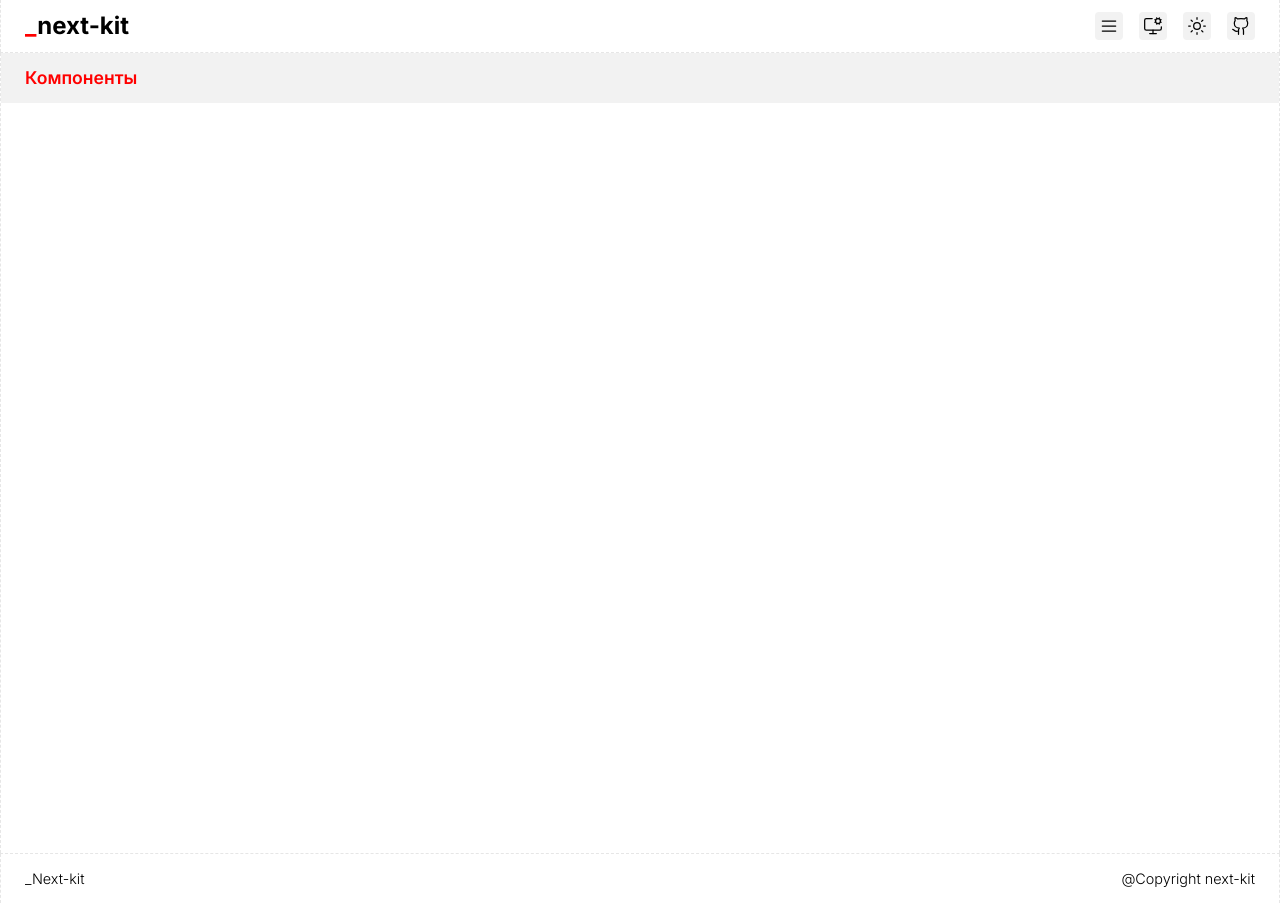
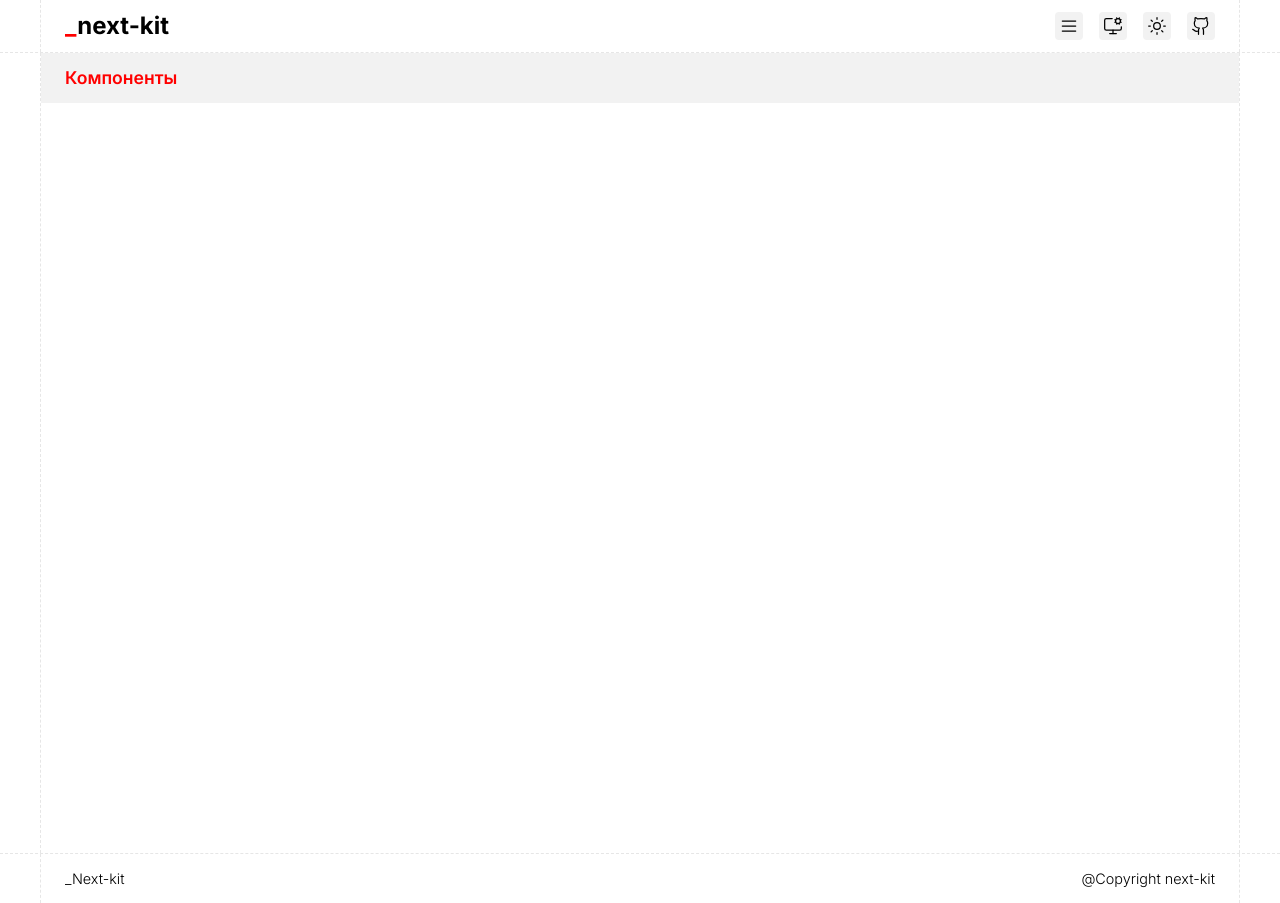
Before and after one commit to Hellaim/next-kit, a Next.js app: page /ui-kit in a window 1280 px wide. Built offline with nearby package versions, Linux system fonts and the light colour scheme.

Commit message:
Not Found page

```diff
--- a/src/app/(public)/_layout/Footer/Footer.module.css
+++ b/src/app/(public)/_layout/Footer/Footer.module.css
@@ -1,5 +1,8 @@
 .footer {
   border-top: var(--border-dashed);
+  @media (min-width: 600px) {
+    padding: 0 2.5rem;
+  }
 }
 
 .inner {
--- a/src/app/(public)/_layout/Header/Header.module.css
+++ b/src/app/(public)/_layout/Header/Header.module.css
@@ -6,6 +6,9 @@
   right: 0;
   z-index: 2;
   backdrop-filter: blur(2rem);
+  @media (min-width: 600px) {
+    padding: 0 2.5rem;
+  }
 }
 
 .inner {
--- a/src/app/(public)/_layout/Main/Main.module.css
+++ b/src/app/(public)/_layout/Main/Main.module.css
@@ -1,3 +1,9 @@
+.main {
+  @media (min-width: 600px) {
+    padding: 0 2.5rem;
+  }
+}
+
 .inner {
   min-height: 100dvh;
   padding: 1rem 1.5rem;
--- /dev/null
+++ b/src/app/not-found.module.css
@@ -0,0 +1,28 @@
+.container {
+  display: flex;
+  justify-content: center;
+  align-items: center;
+  min-height: 100vh;
+  width: 100%;
+}
+
+.inner {
+  display: flex;
+  flex-direction: column;
+  align-items: center;
+  border-top: var(--border-dashed);
+  padding: 1rem 1.5rem;
+  border-bottom: var(--border-dashed);
+}
+
+.title {
+  font-size: 6rem;
+  line-height: 1;
+  font-weight: 500;
+}
+
+.desc {
+  font-size: 1.2rem;
+  margin-bottom: 1rem;
+  font-weight: 500;
+}
--- a/src/components/shared/AppConfigMenu/AppConfigMenu.module.css
+++ b/src/components/shared/AppConfigMenu/AppConfigMenu.module.css
@@ -35,6 +35,10 @@
   max-width: 400px;
   min-width: 400px;
   transform: translateX(100%);
+  @media (max-width: 600px) {
+    width: 100%;
+    max-width: 100%;
+  }
 }
 
 .menu.show {
@@ -57,6 +61,10 @@
   top: 1rem;
   right: 0.5rem;
   cursor: pointer;
+
+  @media (max-width: 600px) {
+    right: 1.5rem;
+  }
 }
 
 @keyframes wrapper-show {
--- a/src/css/variables.css
+++ b/src/css/variables.css
@@ -1,6 +1,7 @@
 :root {
   --font-size-base: 16px;
   font-size: var(--font-size-base);
+
   --body-bg-color: hsl(0, 0%, 100%);
   --body-text-color: hsl(0, 0%, 0%);
   --color-accent: hsl(0, 100%, 50%);
```
Also changed, not shown: src/app/not-found.tsx (added, +14 -0 lines).
